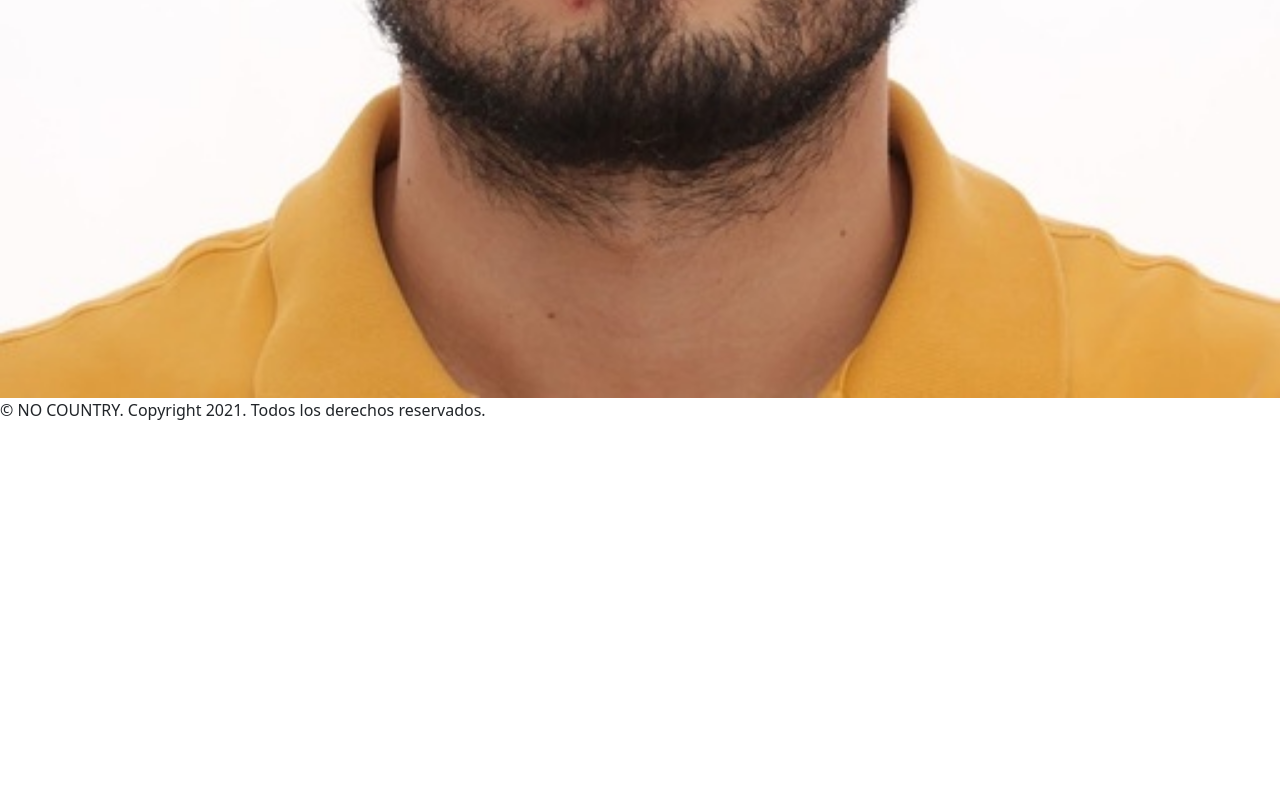
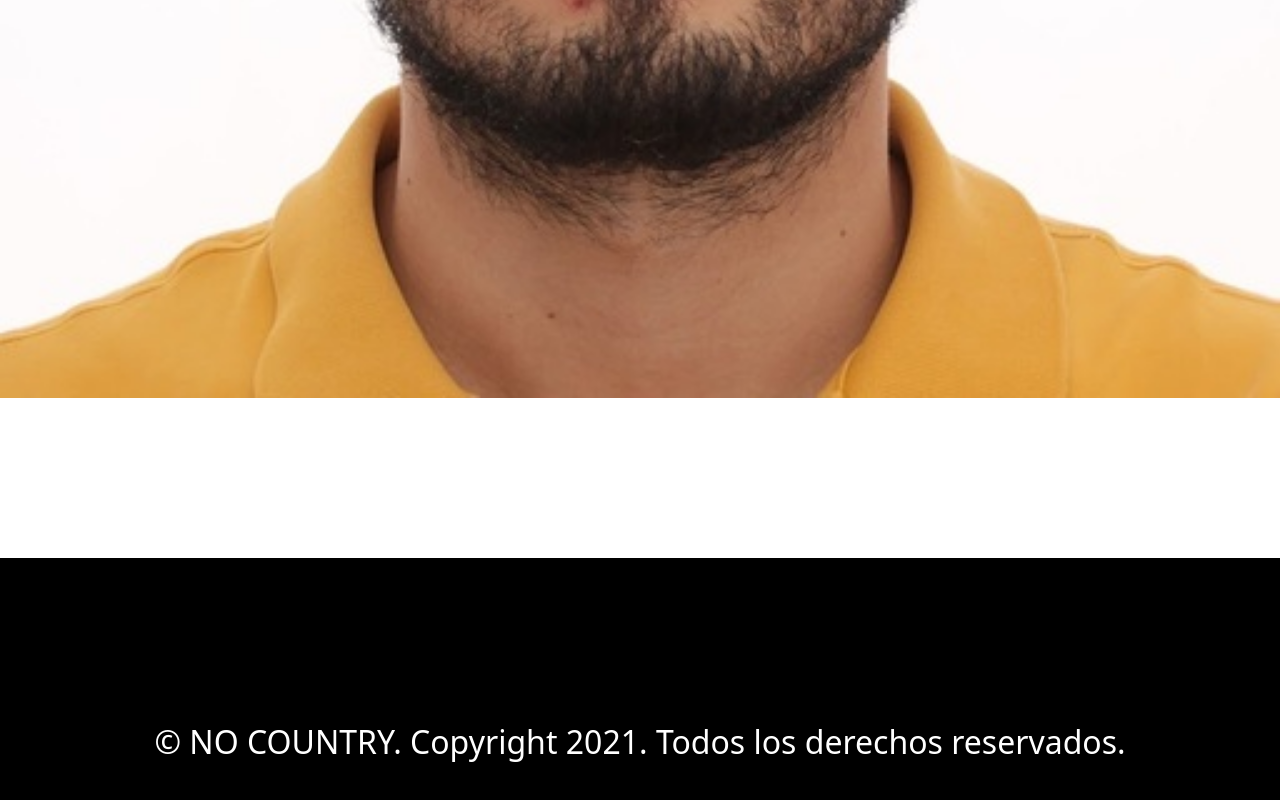
Before and after one commit to No-Country/C1-G10, a Next.js app in the folder client/: page /aboutus in a window 1280 px wide. Shown: the part 4929-5729 px from the top of the page. Before the commit the page ends 5367 px from the top, so only its background shows below. Built offline with nearby package versions, Linux system fonts and the light colour scheme.

Commit message:
footer and updated card styles

```diff
--- a/client/components/Layout/Footer.jsx
+++ b/client/components/Layout/Footer.jsx
@@ -1,5 +1,7 @@
+import styles from "../../styles/Layout/Footer.module.scss";
+
 const Footer = () => (
-  <div>
+  <div className={styles.container}>
     <p>© NO COUNTRY. Copyright 2021. Todos los derechos reservados.</p>
   </div>
 );
--- a/client/styles/CustomPackage/CardContainer.module.scss
+++ b/client/styles/CustomPackage/CardContainer.module.scss
@@ -2,6 +2,7 @@
   padding: 1rem;
   display: flex;
   flex-wrap: wrap;
+  justify-content: center;
 
   input {
     padding: 1rem;
--- a/client/styles/CustomPackage/PackageNav.module.scss
+++ b/client/styles/CustomPackage/PackageNav.module.scss
@@ -7,7 +7,7 @@
   p {
     margin: 1rem 0;
     border: 1px solid black;
-    border-radius: 50%;
+    cursor: pointer;
     padding: 1rem;
   }
 
--- /dev/null
+++ b/client/styles/Layout/Footer.module.scss
@@ -0,0 +1,11 @@
+.container {
+  background-color: black;
+  height: 20rem;
+  margin-top: 10rem;
+  color: white;
+  text-align: center;
+  p {
+    padding-top: 10rem;
+    font-size: 2rem;
+  }
+}
```
Also changed, not shown: client/styles/CustomPackage/Cards.module.scss (+1 -13 lines).
